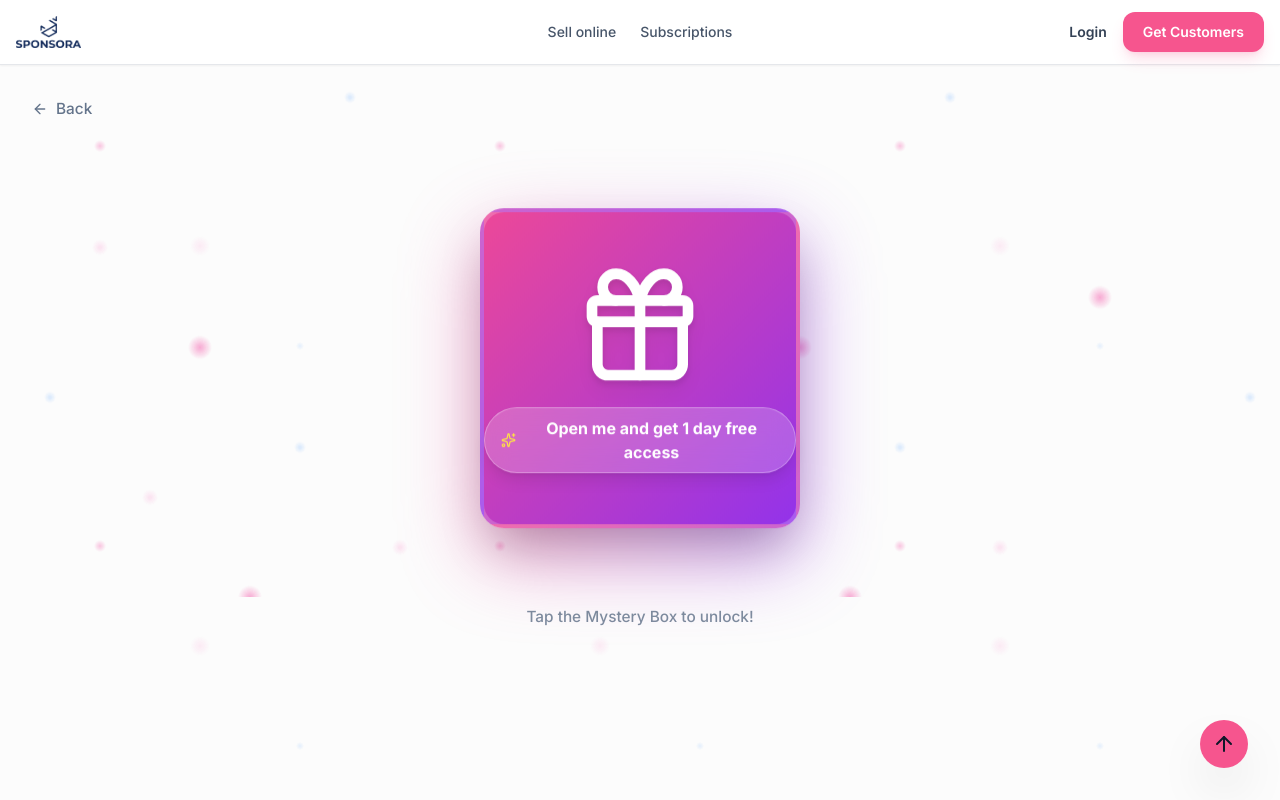
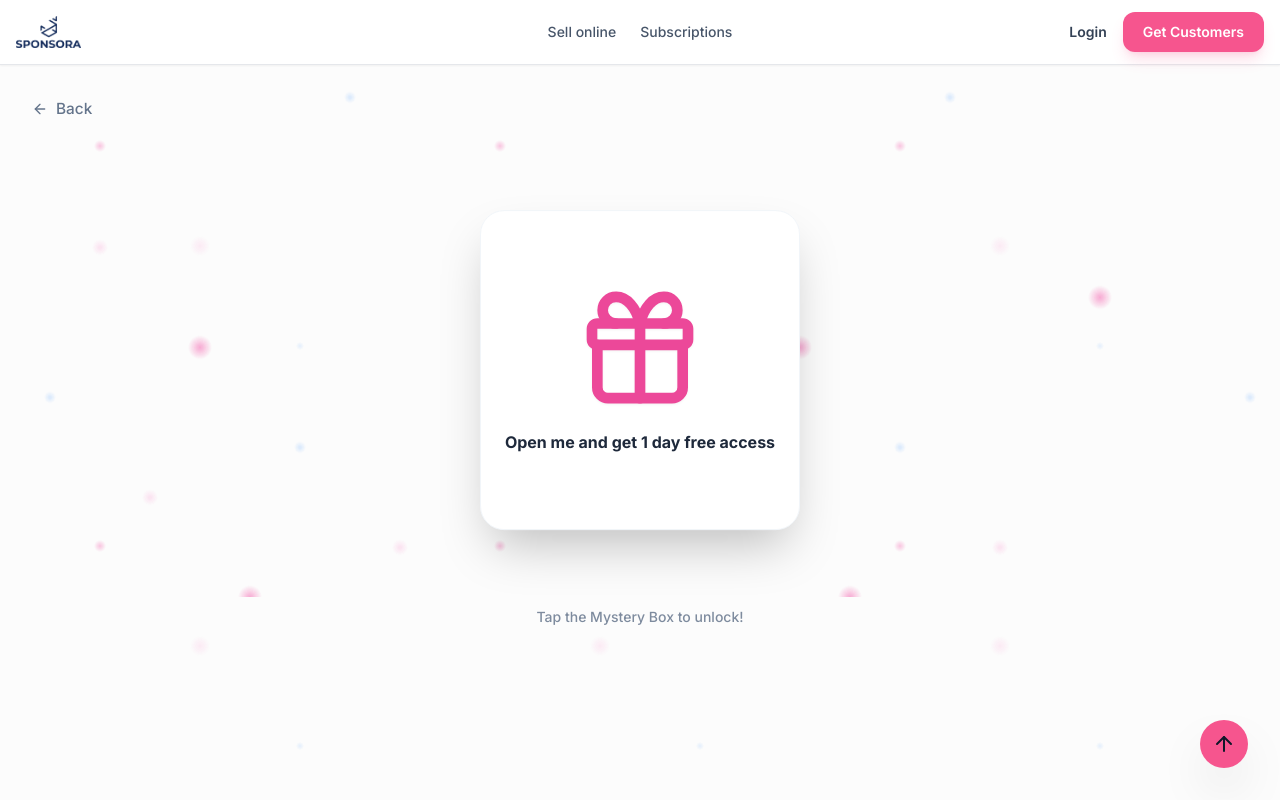
Before and after one commit to Db8067/Sponsora, a Next.js app in the folder main-app/: page /seller-onboard in a window 1280 px wide. Shown: the top 800 px of the page. Built offline with nearby package versions, Linux system fonts and the light colour scheme.

Commit message:
Update seller-onboard mystery box to clean white style without pink bg or logo

```diff
--- a/main-app/app/seller-onboard/page.tsx
+++ b/main-app/app/seller-onboard/page.tsx
@@ -1,8 +1,8 @@
 'use client';
 
-import React, { useState, useEffect } from 'react';
+import React, { useState } from 'react';
 import Link from 'next/link';
-import { ArrowLeft, Gift, Sparkles } from 'lucide-react';
+import { ArrowLeft, Gift } from 'lucide-react';
 import SellerNavbar from '@/components/SellerNavbar';
 
 export default function SellerOnboardMysteryBox() {
@@ -13,11 +13,6 @@ export default function SellerOnboardMysteryBox() {
     if (isOpen) return;
     setIsOpen(true);
     setShowConfetti(true);
-
-    // Here you can redirect the user to the next page after the animation finishes
-    // setTimeout(() => {
-    //   window.location.href = '/next-page';
-    // }, 2000);
   };
 
   return (
@@ -27,14 +22,14 @@ export default function SellerOnboardMysteryBox() {
       {/* Confetti Particles (CSS Only) */}
       {showConfetti && (
         <div className="absolute inset-0 pointer-events-none z-50 flex items-center justify-center">
-          {[...Array(30)].map((_, i) => (
+          {[...Array(35)].map((_, i) => (
             <div
               key={i}
               className="absolute w-3 h-3 md:w-4 md:h-4 rounded-full animate-confetti-pop"
               style={{
                 backgroundColor: ['#ec4899', '#8b5cf6', '#3b82f6', '#10b981', '#f59e0b'][Math.floor(Math.random() * 5)],
-                '--tx': `${(Math.random() - 0.5) * 400}px`,
-                '--ty': `${(Math.random() - 0.5) * 400}px`,
+                '--tx': `${(Math.random() - 0.5) * 450}px`,
+                '--ty': `${(Math.random() - 0.5) * 450}px`,
                 '--r': `${Math.random() * 360}deg`,
               } as React.CSSProperties}
             />
@@ -43,7 +38,7 @@ export default function SellerOnboardMysteryBox() {
       )}
 
       <div className="flex-1 flex flex-col items-center justify-center p-4 z-10 relative">
-        <Link href="/" className="absolute top-8 left-4 md:left-8 inline-flex items-center gap-2 text-slate-500 hover:text-pink-600 font-medium transition-colors z-20">
+        <Link href="/" className="absolute top-8 left-4 md:left-8 inline-flex items-center gap-2 text-slate-500 hover:text-slate-800 dark:text-slate-400 dark:hover:text-white font-medium transition-colors z-20">
           <ArrowLeft className="w-4 h-4" />
           Back
         </Link>
@@ -53,33 +48,30 @@ export default function SellerOnboardMysteryBox() {
           onClick={handleOpenBox}
           className={`
             relative cursor-pointer group transition-all duration-1000 ease-in-out
-            ${isOpen ? 'scale-[30] md:scale-[50] opacity-0 pointer-events-none' : 'scale-100 hover:scale-110'}
+            ${isOpen ? 'scale-[30] md:scale-[50] opacity-0 pointer-events-none' : 'scale-100 hover:scale-105'}
           `}
         >
-          {/* Glowing Aura behind box */}
-          <div className="absolute inset-0 bg-gradient-to-r from-pink-500 to-purple-600 rounded-3xl blur-2xl opacity-50 group-hover:opacity-100 transition-opacity animate-pulse"></div>
-
-          {/* Box Body */}
+          {/* White Box Body - No glowing/pink background */}
           <div className={`
             relative flex flex-col items-center justify-center w-64 h-64 md:w-80 md:h-80
-            bg-gradient-to-br from-pink-500 to-purple-600 rounded-3xl shadow-2xl border-4 border-white/20
+            bg-white dark:bg-slate-900 rounded-3xl shadow-2xl border border-slate-100 dark:border-slate-800
             ${!isOpen ? 'animate-bounce-slow' : ''}
           `}>
 
-            {/* Box Icon */}
-            <Gift className="w-24 h-24 md:w-32 md:h-32 text-white drop-shadow-lg mb-4" />
+            {/* Gift Icon on the box */}
+            <Gift className="w-24 h-24 md:w-32 md:h-32 text-pink-500 dark:text-pink-400 drop-shadow-sm mb-4" />
 
-            <div className="flex items-center gap-2 bg-white/20 backdrop-blur-md px-4 py-2 rounded-full border border-white/30 text-white font-bold text-sm md:text-base text-center shadow-lg">
-              <Sparkles className="w-4 h-4 text-yellow-300" />
+            {/* Clean Text without any logo/icon */}
+            <p className="text-slate-800 dark:text-white font-bold text-sm md:text-base text-center px-4">
               Open me and get 1 day free access
-            </div>
+            </p>
 
           </div>
         </div>
 
-        {/* Floating text to click */}
+        {/* Floating instruction text */}
         {!isOpen && (
-          <p className="mt-12 text-slate-500 dark:text-slate-400 font-medium animate-pulse">
+          <p className="mt-12 text-slate-500 dark:text-slate-400 font-medium animate-pulse text-sm">
             Tap the Mystery Box to unlock!
           </p>
         )}
```
